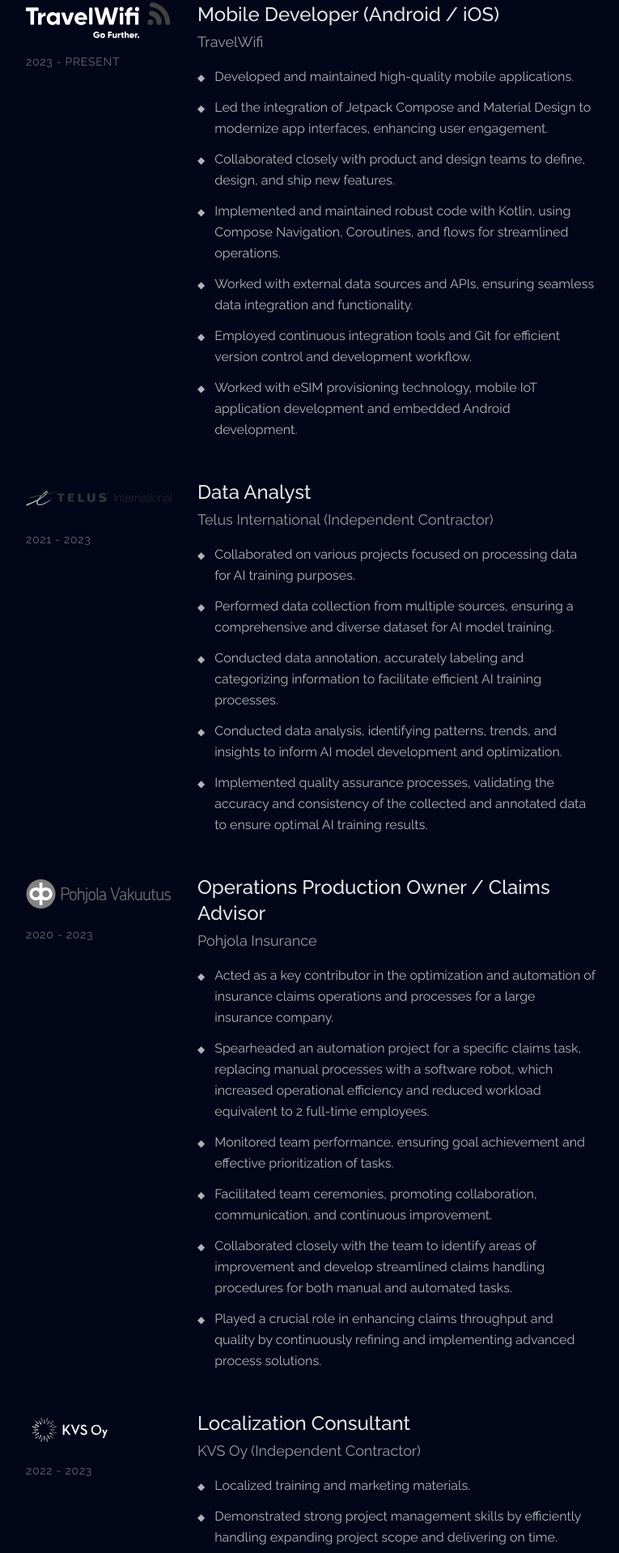
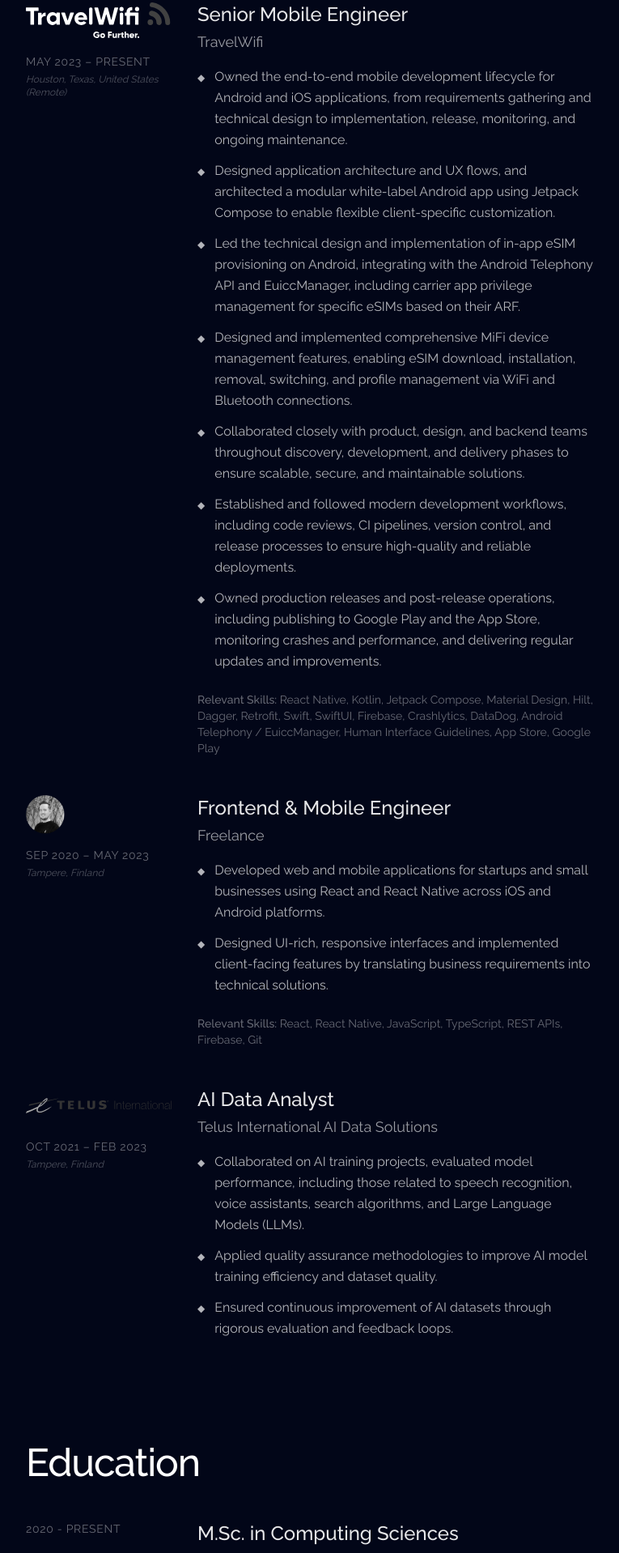
Before and after one commit to tjokinen/tjokinen.github.io, a Next.js app: page / in a window 1280 px wide. Shown: the part 2680-4598 px from the top of the page at 81% size, without its empty margins (256-1021 px from the left). Built offline with nearby package versions, Linux system fonts and the light colour scheme.

Commit message:
update experience section

```diff
--- a/src/components/experience.js
+++ b/src/components/experience.js
@@ -4,55 +4,43 @@
     const experiences = [
         {
             organization: "TravelWifi",
+            location: "Houston, Texas, United States (Remote)",
             logo: "/twlogo.svg",
-            title: "Mobile Developer (Android / iOS)",
-            date: "2023 - Present",
+            title: "Senior Mobile Engineer",
+            date: "May 2023 – Present",
             description: [
-                "Developed and maintained high-quality mobile applications.",
-                "Led the integration of Jetpack Compose and Material Design to modernize app interfaces, enhancing user engagement.",
-                "Collaborated closely with product and design teams to define, design, and ship new features.",
-                "Implemented and maintained robust code with Kotlin, using Compose Navigation, Coroutines, and flows for streamlined operations.",
-                "Worked with external data sources and APIs, ensuring seamless data integration and functionality.",
-                "Employed continuous integration tools and Git for efficient version control and development workflow.",
-                "Worked with eSIM provisioning technology, mobile IoT application development and embedded Android development."
-            ]
+                "Owned the end-to-end mobile development lifecycle for Android and iOS applications, from requirements gathering and technical design to implementation, release, monitoring, and ongoing maintenance.",
+                "Designed application architecture and UX flows, and architected a modular white-label Android app using Jetpack Compose to enable flexible client-specific customization.",
+                "Led the technical design and implementation of in-app eSIM provisioning on Android, integrating with the Android Telephony API and EuiccManager, including carrier app privilege management for specific eSIMs based on their ARF.",
+                "Designed and implemented comprehensive MiFi device management features, enabling eSIM download, installation, removal, switching, and profile management via WiFi and Bluetooth connections.",
+                "Collaborated closely with product, design, and backend teams throughout discovery, development, and delivery phases to ensure scalable, secure, and maintainable solutions.",
+                "Established and followed modern development workflows, including code reviews, CI pipelines, version control, and release processes to ensure high-quality and reliable deployments.",
+                "Owned production releases and post-release operations, including publishing to Google Play and the App Store, monitoring crashes and performance, and delivering regular updates and improvements."
+            ],
+            skills: "React Native, Kotlin, Jetpack Compose, Material Design, Hilt, Dagger, Retrofit, Swift, SwiftUI, Firebase, Crashlytics, DataDog, Android Telephony / EuiccManager, Human Interface Guidelines, App Store, Google Play"
         },
         {
-            organization: "Telus International (Independent Contractor)",
-            logo: "/Telus_International_logo.svg",
-            title: "Data Analyst",
-            date: "2021 - 2023",
+            organization: "Freelance",
+            location: "Tampere, Finland",
+            logo: "/photo.png", // Using photo.png as a placeholder for freelance if no specific logo
+            title: "Frontend & Mobile Engineer",
+            date: "Sep 2020 – May 2023",
             description: [
-                "Collaborated on various projects focused on processing data for AI training purposes.",
-                "Performed data collection from multiple sources, ensuring a comprehensive and diverse dataset for AI model training.",
-                "Conducted data annotation, accurately labeling and categorizing information to facilitate efficient AI training processes.",
-                "Conducted data analysis, identifying patterns, trends, and insights to inform AI model development and optimization.",
-                "Implemented quality assurance processes, validating the accuracy and consistency of the collected and annotated data to ensure optimal AI training results."
-            ]
+                "Developed web and mobile applications for startups and small businesses using React and React Native across iOS and Android platforms.",
+                "Designed UI-rich, responsive interfaces and implemented client-facing features by translating business requirements into technical solutions."
+            ],
+            skills: "React, React Native, JavaScript, TypeScript, REST APIs, Firebase, Git"
         },
         {
-            organization: "Pohjola Insurance",
-            logo: "/Pohjola_logo.svg",
-            title: "Operations Production Owner / Claims Advisor",
-            date: "2020 - 2023",
+            organization: "Telus International AI Data Solutions",
+            location: "Tampere, Finland",
+            logo: "/Telus_International_logo.svg",
+            title: "AI Data Analyst",
+            date: "Oct 2021 – Feb 2023",
             description: [
-                "Acted as a key contributor in the optimization and automation of insurance claims operations and processes for a large insurance company.",
-                "Spearheaded an automation project for a specific claims task, replacing manual processes with a software robot, which increased operational efficiency and reduced workload equivalent to 2 full-time employees.",
-                "Monitored team performance, ensuring goal achievement and effective prioritization of tasks.",
-                "Facilitated team ceremonies, promoting collaboration, communication, and continuous improvement.",
-                "Collaborated closely with the team to identify areas of improvement and develop streamlined claims handling procedures for both manual and automated tasks.",
-                "Played a crucial role in enhancing claims throughput and quality by continuously refining and implementing advanced process solutions."
-            ]
-        },
-        {
-            organization: "KVS Oy (Independent Contractor)",
-            logo: "/kvs_logo.svg",
-            title: "Localization Consultant",
-            date: "2022 - 2023",
-            description: [
-                "Localized training and marketing materials.",
-                "Demonstrated strong project management skills by efficiently handling expanding project scope and delivering on time.",
-                "Collaborated closely with client to enhance the quality and effectiveness of localized materials."
+                "Collaborated on AI training projects, evaluated model performance, including those related to speech recognition, voice assistants, search algorithms, and Large Language Models (LLMs).",
+                "Applied quality assurance methodologies to improve AI model training efficiency and dataset quality.",
+                "Ensured continuous improvement of AI datasets through rigorous evaluation and feedback loops."
             ]
         }
     ];
@@ -77,9 +65,16 @@
                                         className="object-contain object-left"
                                     />
                                 </div>
-                                <span className="font-raleway text-white/40 text-sm tracking-wider uppercase">
-                                    {exp.date}
-                                </span>
+                                <div className="flex flex-col gap-1">
+                                    <span className="font-raleway text-white/40 text-sm tracking-wider uppercase">
+                                        {exp.date}
+                                    </span>
+                                    {exp.location && (
+                                        <span className="font-raleway text-white/30 text-xs italic">
+                                            {exp.location}
+                                        </span>
+                                    )}
+                                </div>
                             </div>
 
                             {/* Right side: Content */}
@@ -101,6 +96,14 @@
                                         </li>
                                     ))}
                                 </ul>
+
+                                {exp.skills && (
+                                    <div className="mt-2">
+                                        <p className="font-raleway text-sm text-white/40">
+                                            <span className="text-emerald-500/60 font-medium">Relevant Skills:</span> {exp.skills}
+                                        </p>
+                                    </div>
+                                )}
                             </div>
 
                             {/* Decorative line between items */}
```
